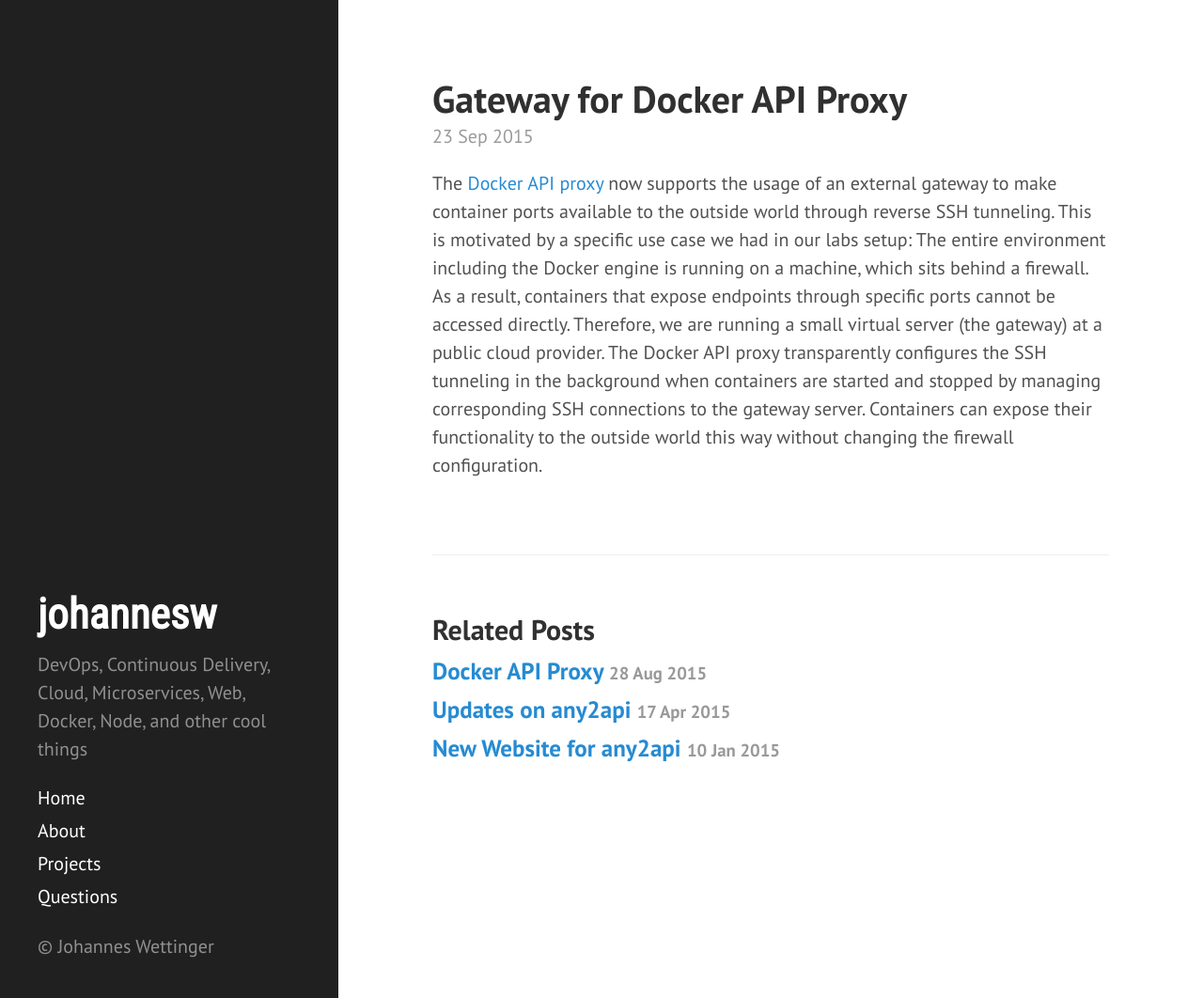
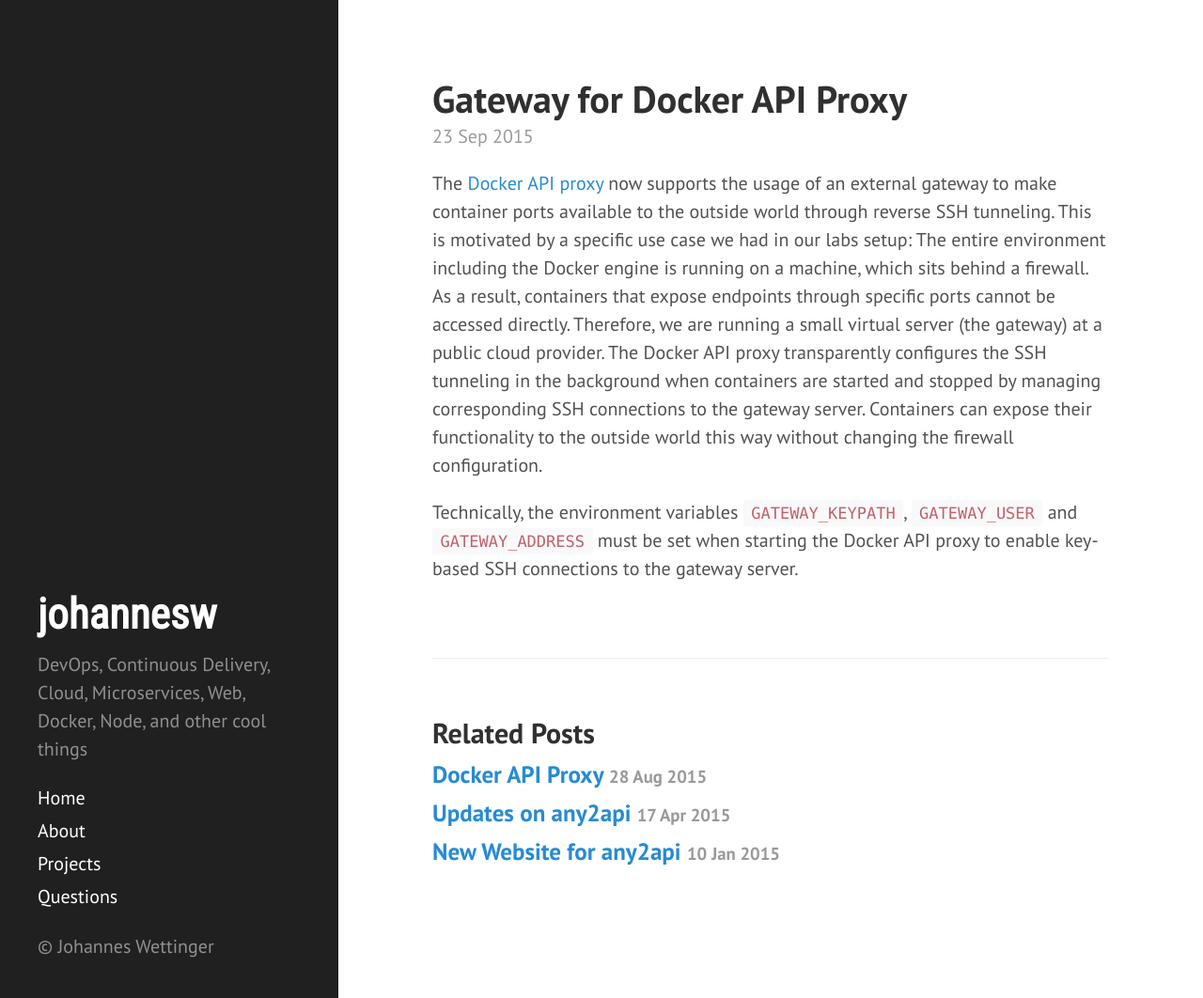
Before and after one commit to jojow/jojow.github.io, a Jekyll site: the page built from _posts/2015-09-23-docker-api-proxy-gateway.md, in a window 1280 px wide and 1062 px high. Shown: the whole window at 94% size. Built offline with Jekyll 4.4.1, drawn with Linux system fonts in a browser that asks for light colours; Markdown is read by kramdown in place of the engine named in the settings.

Commit message:
post updated: Docker API proxy: gateway

```diff
--- a/_posts/2015-09-23-docker-api-proxy-gateway.md
+++ b/_posts/2015-09-23-docker-api-proxy-gateway.md
@@ -4,3 +4,5 @@ title: Gateway for Docker API Proxy
 ---
 
 The [Docker API proxy](https://github.com/jojow/docker-api-proxy) now supports the usage of an external gateway to make container ports available to the outside world through reverse SSH tunneling. This is motivated by a specific use case we had in our labs setup: The entire environment including the Docker engine is running on a machine, which sits behind a firewall. As a result, containers that expose endpoints through specific ports cannot be accessed directly. Therefore, we are running a small virtual server (the gateway) at a public cloud provider. The Docker API proxy transparently configures the SSH tunneling in the background when containers are started and stopped by managing corresponding SSH connections to the gateway server. Containers can expose their functionality to the outside world this way without changing the firewall configuration.
+
+Technically, the environment variables `GATEWAY_KEYPATH`, `GATEWAY_USER` and `GATEWAY_ADDRESS` must be set when starting the Docker API proxy to enable key-based SSH connections to the gateway server.
```
